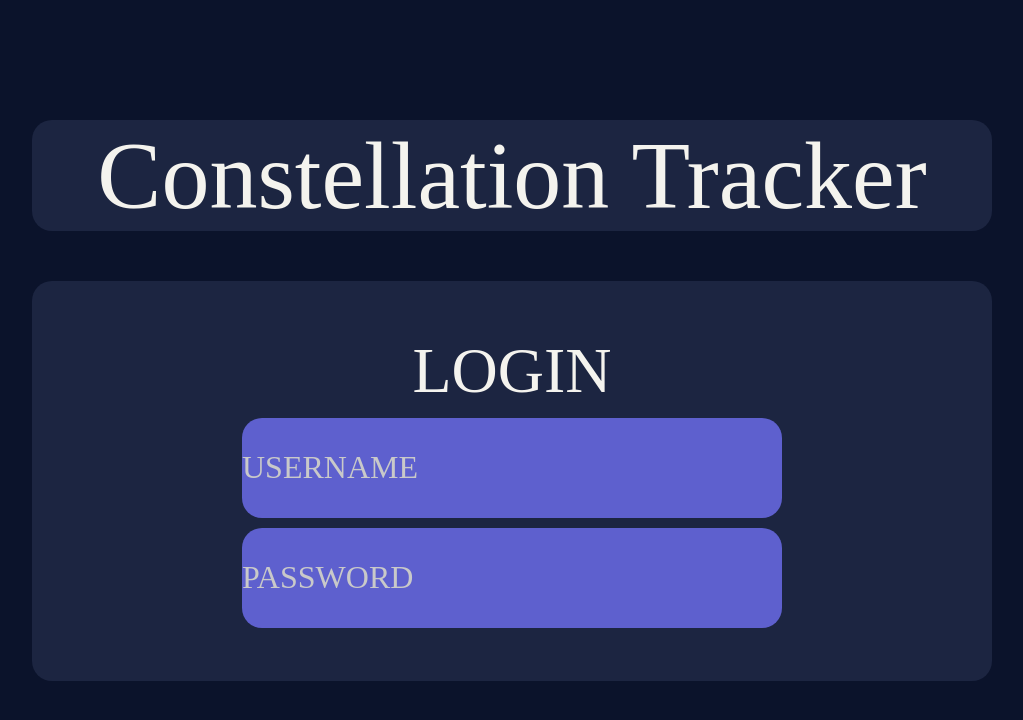
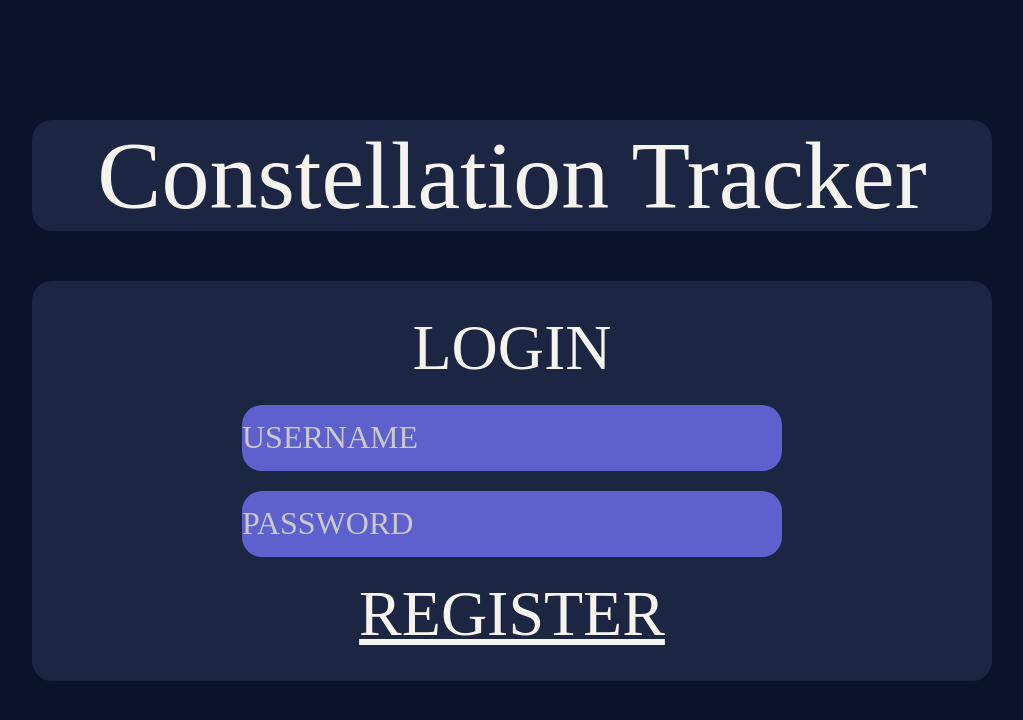
Before and after one commit to Zubanx/Constellation-Tracker, a React (Vite) app in the folder frontend/: page / in a window 1280 px wide. Shown: the top 720 px of the page, without its empty margins (128-1151 px from the left). Built offline with nearby package versions, Linux system fonts and the light colour scheme.

Commit message:
add register link (doesn't do anything yet)

```diff
--- a/frontend/src/components/Login.tsx
+++ b/frontend/src/components/Login.tsx
@@ -4,6 +4,7 @@ function Login() {
             <h2 className="primary-text">LOGIN</h2>
             <input type="text" id="login-name" className="secondary-text accent" placeholder="USERNAME"/>
             <input type="password" id="login-password" className="secondary-text accent" placeholder="PASSWORD"/>
+            <a href="" className="primary-text">REGISTER</a>
         </div>
     );
 };
--- a/frontend/src/main.tsx
+++ b/frontend/src/main.tsx
@@ -1,6 +1,7 @@
 import { StrictMode } from 'react';
 import { createRoot } from 'react-dom/client';
 import App from './App.tsx';
+// @ts-expect-error For some reason this import gives an error even though the font exists
 import "@fontsource-variable/inter";
 
 createRoot(document.getElementById('root')!).render(
--- a/frontend/src/styles/login-style.css
+++ b/frontend/src/styles/login-style.css
@@ -11,7 +11,7 @@ body {
     flex-direction: column;
     justify-content: center;
     align-items: center;
-    gap: 10px;
+    gap: 20px;
     padding: 30px;
     width: 75vw;
     height: 50vh;
@@ -24,7 +24,7 @@ body {
     border: none;
 }
 
-#login-div h2 {
+#login-div h2, #login-div a {
     font-size: 4rem;
 }
 
```
